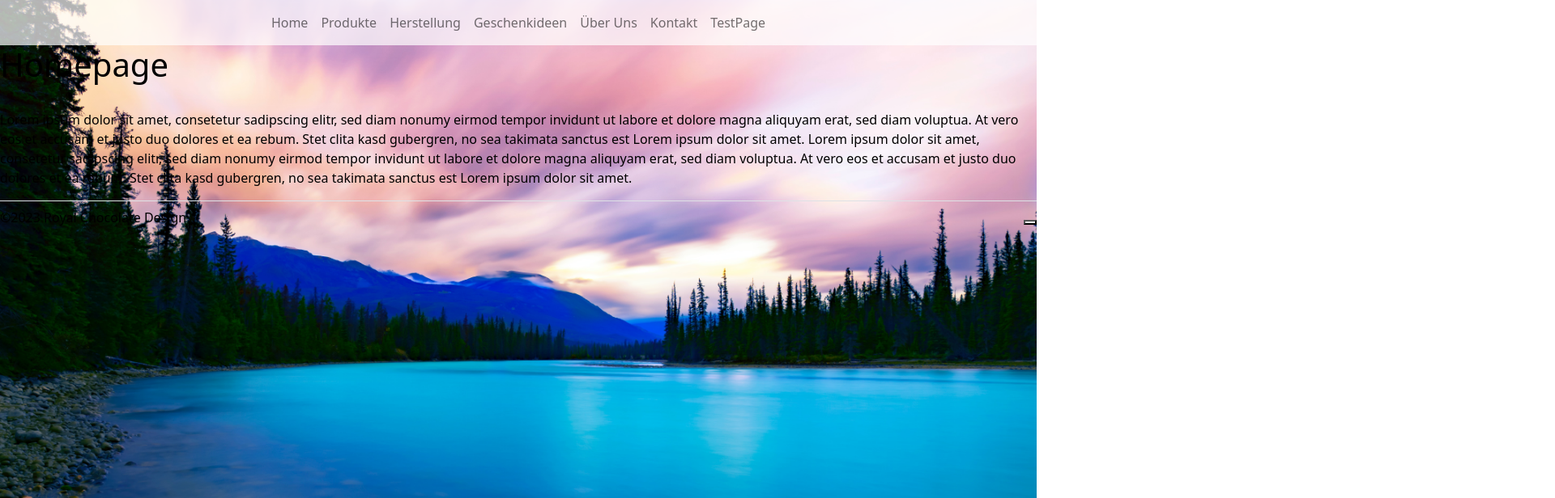
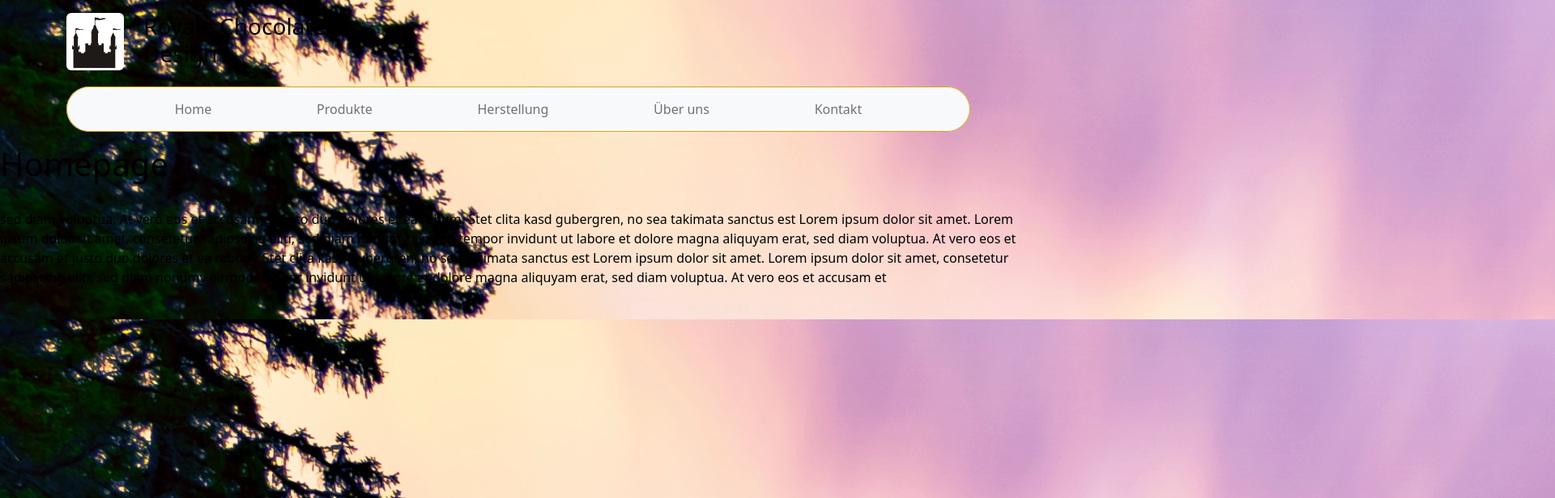
Before and after one commit to WWI22-ProjectWS22/sose23webproject, a Next.js app: page / in a window 1280 px wide. Shown: the top 616 px of the page at 81% size, 1920 px wide, since content can reach past the window. Built offline with nearby package versions, Linux system fonts and the light colour scheme.

Commit message:
finished header

```diff
--- a/app/page.js
+++ b/app/page.js
@@ -23,6 +23,8 @@ export default async function Home() {
             <h1>{data.props.title}</h1>
             <br/>
             <p>{data.props.content}</p>
+            <br/>
+            <img src="/images/root/testbackground.jpg"/>
         </div>
 
     </div>
--- a/components/Header.js
+++ b/components/Header.js
@@ -3,35 +3,46 @@ import Image from "next/image";
 
 export default function Header() {
     return (
-            <header>
-                <nav className={"navbar navbar-expand-md"}>
-                    <div className={"collapse navbar-collapse justify-content-center text-center"}
-                         id={"navbarNavAltMarkup"}>
-                        <ul className={"navbar-nav"}>
-                            <li className={"nav-item"}>
-                                <Link className={"nav-link"} href={"/"}>Home</Link>
+            <>
+                <div className="container pt-3">
+                    <div className="row row-cols-2 row-cols-md-3">
+                        <div className="col-md-1">
+                        <img className="img-fluid rounded" src="/images/root/RCDlogoWT.webp" alt="Logo"/>
+
+
+                        </div>
+                        <div className="col">
+                        <h3>Royale Chocolate <br/> Design</h3>
+                        </div>
+                        <div className="col d-none d-md-inline"></div>
+                    </div>
+                </div>
+
+                <div className="container py-3 sticky-md-top">
+                    <nav className="navbar navbar-expand navbar-light bg-light rounded-pill">
+                        <div className="container-fluid">
+                            <ul className="navbar-nav justify-content-evenly w-100">
+                            <li className="nav-item active">
+                                <a className="nav-link" href="/">Home</a>
                             </li>
-                            <li className={"nav-item"}>
-                                <Link className={"nav-link"} href={"/Produkte"}>Produkte</Link>
+                            <li className="nav-item">
+                                <a className="nav-link" href="/Produkte">Produkte</a>
                             </li>
-                            <li className={"nav-item"}>
-                                <Link className={"nav-link"} href={"/Herstellung"}>Herstellung</Link>
+                            <li className="nav-item">
+                                <a className="nav-link" href="/Herstellung">Herstellung</a>
                             </li>
-                            <li className={"nav-item"}>
-                                <Link className={"nav-link"} href={"/Geschenkideen"}>Geschenkideen</Link>
+                            <li className="nav-item active">
+                                <a className="nav-link" href="/Überuns">Über uns</a>
                             </li>
-                            <li className={"nav-item"}>
-                                <Link className={"nav-link"} href={"/Uberuns"}>Über Uns</Link>
+                            <li className="nav-item active">
+                                <a className="nav-link" href="/Kontakt">Kontakt</a>
                             </li>
-                            <li className={"nav-item"}>
-                                <Link className={"nav-link"} href={"/Kontakt"}>Kontakt</Link>
-                            </li>
-                            <li className={"nav-item"}>
-                                <Link className={"nav-link"} href={"/TestPage"}>TestPage</Link>
-                            </li>
-                        </ul>
-                    </div>
-                </nav>
-            </header>
+                            </ul>
+                        </div>
+                    </nav>
+                </div>
+            </>
+
+
     )
 }
--- a/public/content/root/content1.json
+++ b/public/content/root/content1.json
@@ -1,5 +1,5 @@
 {
     "title": "Homepage" ,
-    "content": "Lorem ipsum dolor sit amet, consetetur sadipscing elitr, sed diam nonumy eirmod tempor invidunt ut labore et dolore magna aliquyam erat, sed diam voluptua. At vero eos et accusam et justo duo dolores et ea rebum. Stet clita kasd gubergren, no sea takimata sanctus est Lorem ipsum dolor sit amet. Lorem ipsum dolor sit amet, consetetur sadipscing elitr, sed diam nonumy eirmod tempor invidunt ut labore et dolore magna aliquyam erat, sed diam voluptua. At vero eos et accusam et justo duo dolores et ea rebum. Stet clita kasd gubergren, no sea takimata sanctus est Lorem ipsum dolor sit amet."
+    "content": "sed diam voluptua. At vero eos et accusam et justo duo dolores et ea rebum. Stet clita kasd gubergren, no sea takimata sanctus est Lorem ipsum dolor sit amet. Lorem ipsum dolor sit amet, consetetur sadipscing elitr, sed diam nonumy eirmod tempor invidunt ut labore et dolore magna aliquyam erat, sed diam voluptua. At vero eos et accusam et justo duo dolores et ea rebum. Stet clita kasd gubergren, no sea takimata sanctus est Lorem ipsum dolor sit amet. Lorem ipsum dolor sit amet, consetetur sadipscing elitr, sed diam nonumy eirmod tempor invidunt ut labore et dolore magna aliquyam erat, sed diam voluptua. At vero eos et accusam et"
 
 }
--- a/styles/customcss.css
+++ b/styles/customcss.css
@@ -7,12 +7,17 @@
     }
 
     header {
-        background-color: rgba(255, 255, 255, 0.7) !important;
+        background-color: rgba(255, 255, 255, 0.7);
     }
     .navbar-nav {
         --bs-nav-link-color: rgba(0, 0, 0, 0.55);
         --bs-nav-link-hover-color: rgba(0, 0, 0, 0.7);
     }
+
+    .navbar {
+        box-shadow: inset 0 0 0 1px #d3a41b;
+      }
+
 }
 
 @media (prefers-color-scheme: dark) {
@@ -24,11 +29,20 @@
     }
 
     header {
-        background-color: rgba(0, 0, 0, 0.7) !important;
+        background-color: rgba(0, 0, 0, 0.7);
     }
 
     .navbar-nav {
-        --bs-nav-link-color: rgba(255, 255, 255, 0.8);
-        --bs-nav-link-hover-color: rgba(255, 255, 255, 0.6);
+        --bs-nav-link-color: rgba(0, 0, 0, 0.55);
+        --bs-nav-link-hover-color: rgba(0, 0, 0, 0.7);
     }
+
+    .navbar {
+        box-shadow: inset 0 0 0 1px #d3a41b;
+      }
+
+    .img-fluid {
+        box-shadow: 0 0 0 1px #d3a41b;
+    }
+
 }
```
Also changed, not shown: public/images/root/RCDlogoWT.webp (added).
